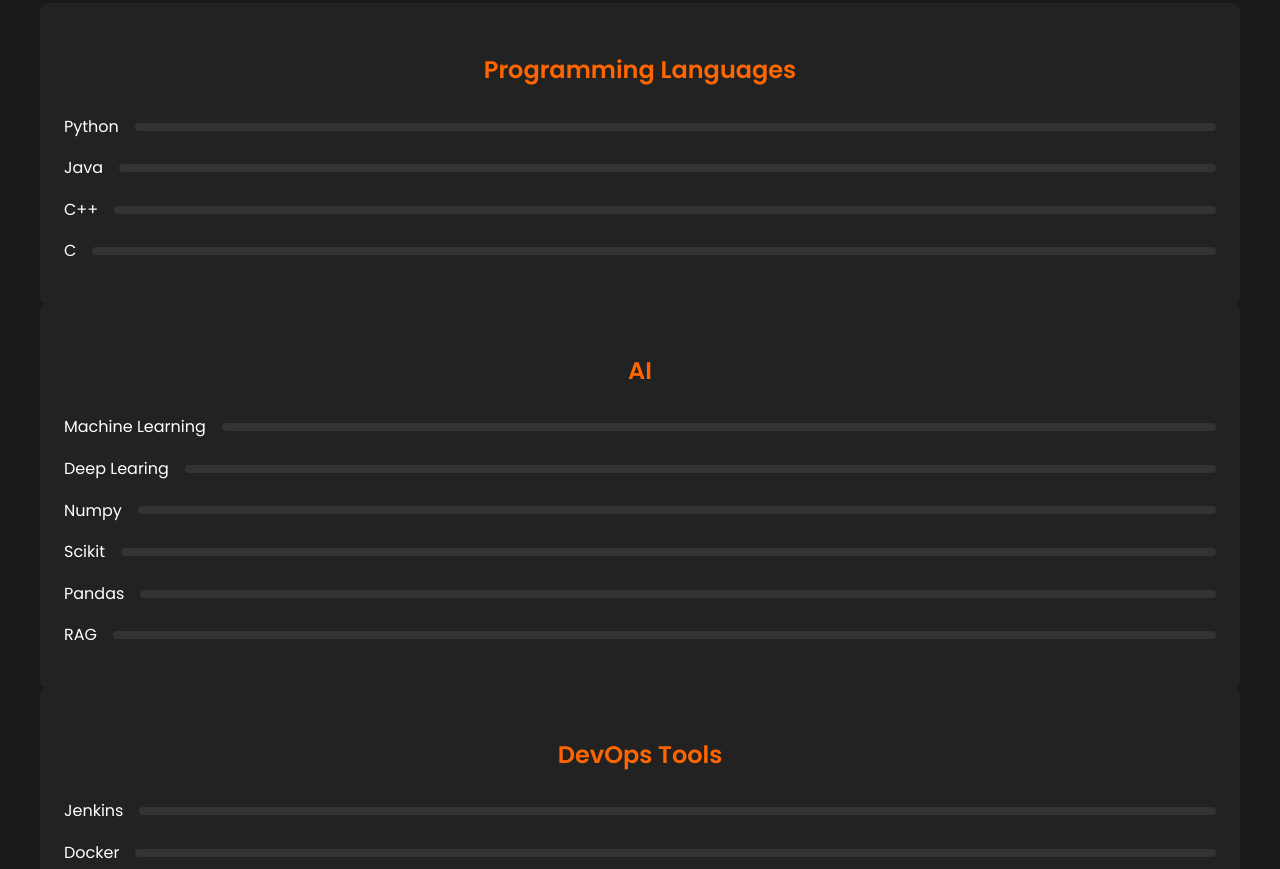
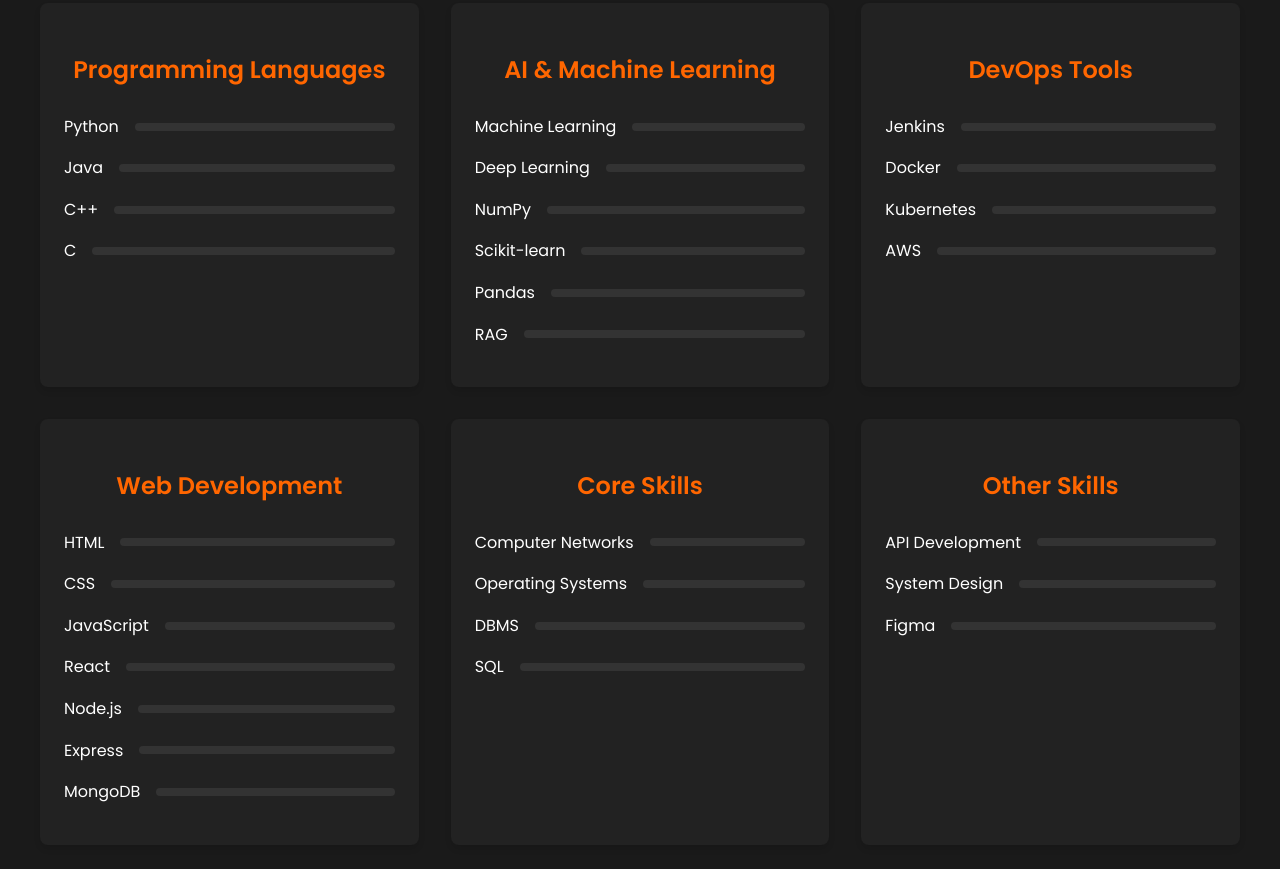
Before and after one commit to fuzzywe/portfolio, a plain HTML site: page index.html in a window 1280 px wide. Shown: the part 1476-2345 px from the top of the page. Drawn offline with Linux system fonts and the light colour scheme.

Commit message:
Update index.html

```diff
--- a/index.html
+++ b/index.html
@@ -55,73 +55,71 @@
  <!-- Technical Skills Section -->
 <section id="skills">
     <h2>Technical Skills</h2>
-        <div class="skills-list">
+    <div class="skills-container">
+        <div class="skills-grid">
             <div class="skill-category">
                 <h3>Programming Languages</h3>
                 <ul>
-                    <li>Python <div class="skill-progress" data-skill="Python"></div></li>
-                    <li>Java <div class="skill-progress" data-skill="Java"></div></li>
-                    <li>C++ <div class="skill-progress" data-skill="C++"></div></li>
-                    <li>C <div class="skill-progress" data-skill="C"></div></li>
+                    <li>Python <div class="skill-progress" data-level="90"></div></li>
+                    <li>Java <div class="skill-progress" data-level="80"></div></li>
+                    <li>C++ <div class="skill-progress" data-level="70"></div></li>
+                    <li>C <div class="skill-progress" data-level="65"></div></li>
                 </ul>
             </div>
+
             <div class="skill-category">
-                <h3>AI</h3>
+                <h3>AI & Machine Learning</h3>
                 <ul>
-                    <li>Machine Learning <div class="skill-progress" data-skill="Meachine Learning"></div></li>
-                    <li>Deep Learing <div class="skill-progress" data-skill="Deep Learning"></div></li>
-                    <li>Numpy <div class="skill-progress" data-skill="Numpy"></div></li>
-                    <li>Scikit <div class="skill-progress" data-skill="scikit"></div></li>
-                     <li>Pandas <div class="skill-progress" data-skill="scikit"></div></li>
-                    <li>RAG <div class="skill-progress" data-skill="scikit"></div></li>
-
-
+                    <li>Machine Learning <div class="skill-progress" data-level="85"></div></li>
+                    <li>Deep Learning <div class="skill-progress" data-level="80"></div></li>
+                    <li>NumPy <div class="skill-progress" data-level="90"></div></li>
+                    <li>Scikit-learn <div class="skill-progress" data-level="85"></div></li>
+                    <li>Pandas <div class="skill-progress" data-level="90"></div></li>
+                    <li>RAG <div class="skill-progress" data-level="75"></div></li>
                 </ul>
             </div>
+
             <div class="skill-category">
                 <h3>DevOps Tools</h3>
                 <ul>
-                    <li>Jenkins <div class="skill-progress" data-skill="Jenkins"></div></li>
-                    <li>Docker <div class="skill-progress" data-skill="Docker"></div></li>
-                    <li>Kubernetes <div class="skill-progress" data-skill="Kubernetes"></div></li>
-                    <li>AWS <div class="skill-progress" data-skill="AWS"></div></li>
-
+                    <li>Jenkins <div class="skill-progress" data-level="85"></div></li>
+                    <li>Docker <div class="skill-progress" data-level="80"></div></li>
+                    <li>Kubernetes <div class="skill-progress" data-level="75"></div></li>
+                    <li>AWS <div class="skill-progress" data-level="80"></div></li>
                 </ul>
             </div>
+
             <div class="skill-category">
                 <h3>Web Development</h3>
                 <ul>
-                    <li>HTML <div class="skill-progress" data-skill="Jenkins"></div></li>
-                    <li>CSS <div class="skill-progress" data-skill="Docker"></div></li>
-                    <li>Javascript <div class="skill-progress" data-skill="Kubernetes"></div></li>
-                    <li>React <div class="skill-progress" data-skill="AWS"></div></li>
-                    <li>Node <div class="skill-progress" data-skill="AWS"></div></li>
-                     <li>Express <div class="skill-progress" data-skill="AWS"></div></li>
-                     <li>MongoDB <div class="skill-progress" data-skill="AWS"></div></li>
-
-
+                    <li>HTML <div class="skill-progress" data-level="90"></div></li>
+                    <li>CSS <div class="skill-progress" data-level="85"></div></li>
+                    <li>JavaScript <div class="skill-progress" data-level="85"></div></li>
+                    <li>React <div class="skill-progress" data-level="80"></div></li>
+                    <li>Node.js <div class="skill-progress" data-level="75"></div></li>
+                    <li>Express <div class="skill-progress" data-level="75"></div></li>
+                    <li>MongoDB <div class="skill-progress" data-level="70"></div></li>
                 </ul>
             </div>
+
             <div class="skill-category">
-                <h3>Core skills</h3>
+                <h3>Core Skills</h3>
                 <ul>
-                    <li>CN <div class="skill-progress" data-skill="Jenkins"></div></li>
-                    <li>OS<div class="skill-progress" data-skill="Docker"></div></li>
-                    <li>DBMS <div class="skill-progress" data-skill="Kubernetes"></div></li>
-                    <li>SQL <div class="skill-progress" data-skill="AWS"></div></li>
-
-
+                    <li>Computer Networks <div class="skill-progress" data-level="85"></div></li>
+                    <li>Operating Systems <div class="skill-progress" data-level="80"></div></li>
+                    <li>DBMS <div class="skill-progress" data-level="85"></div></li>
+                    <li>SQL <div class="skill-progress" data-level="90"></div></li>
                 </ul>
             </div>
+
             <div class="skill-category">
-                <h3>OTHER</h3>
+                <h3>Other Skills</h3>
                 <ul>
-                    <li>API<div class="skill-progress" data-skill="Jenkins"></div></li>
-                    <li>System Design<div class="skill-progress" data-skill="Docker"></div></li>
-                      <li>FIGMA<div class="skill-progress" data-skill="Docker"></div></li>
-
-
+                    <li>API Development <div class="skill-progress" data-level="85"></div></li>
+                    <li>System Design <div class="skill-progress" data-level="80"></div></li>
+                    <li>Figma <div class="skill-progress" data-level="75"></div></li>
                 </ul>
+            </div>
         </div>
     </div>
 </section>
```
Lines whose indentation alone changed are shown as unchanged.
